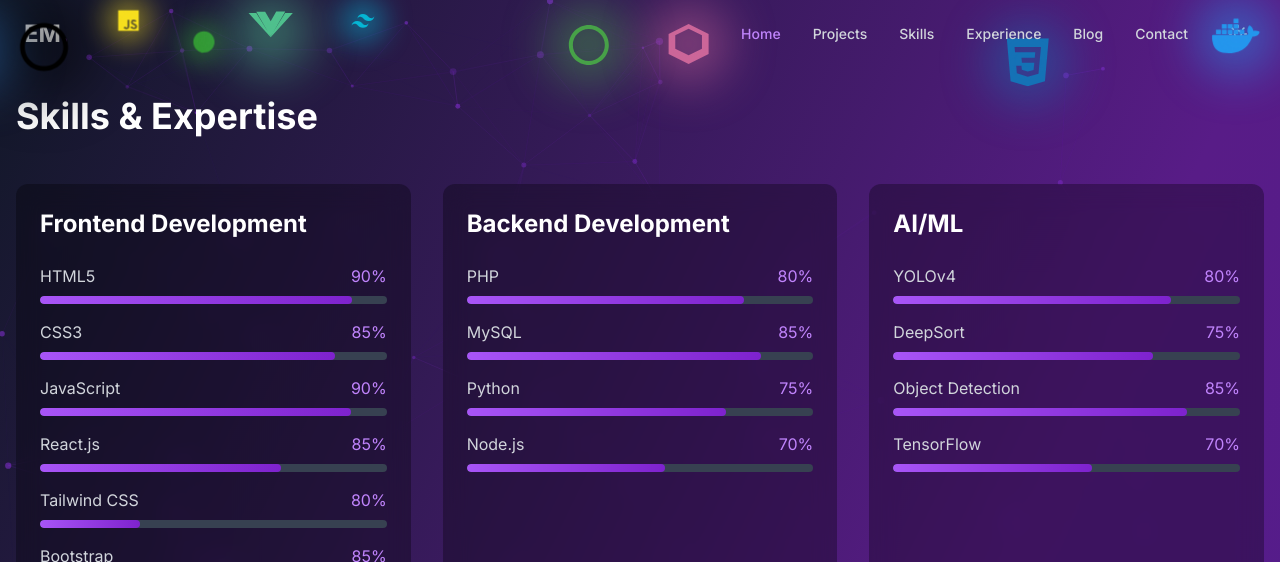
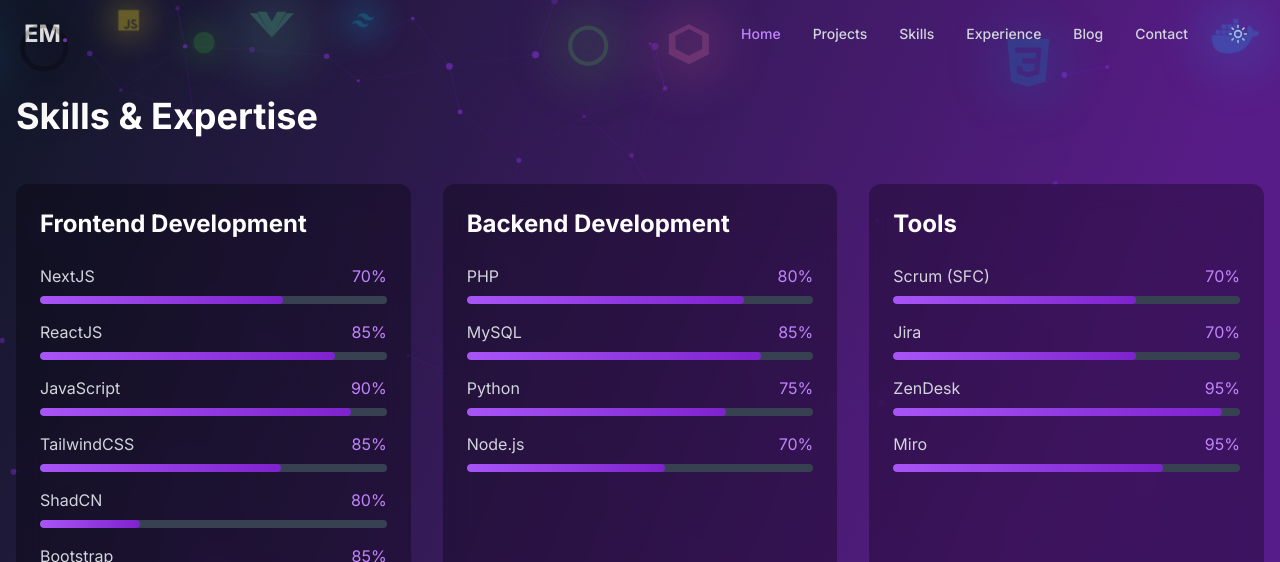
Before and after one commit to emamulmursalin47/portfolio-2025, a React (Vite) app: page /skills in a window 1280 px wide. Shown: the top 562 px of the page. Built offline with nearby package versions, Linux system fonts and the light colour scheme.

Commit message:
Included Correct SKills

```diff
--- a/src/components/FloatingIcons.tsx
+++ b/src/components/FloatingIcons.tsx
@@ -148,7 +148,7 @@
 
     return (
       <div className="  ">
-        <div ref={iconsContainerRef} className="absolute inset-0 flex items-center justify-center">
+        <div ref={iconsContainerRef} className="absolute inset-0 flex items-center opacity-35 justify-center">
           {techStack.map((tech) => (
             <motion.div
               key={tech.id}
--- a/src/components/Header.tsx
+++ b/src/components/Header.tsx
@@ -47,7 +47,7 @@
         isScrolled ? 'bg-black/80 backdrop-blur-md' : 'bg-transparent'
       }`}
     >
-       <FloatingIcons/>
+     <FloatingIcons/>
       <nav className="container mx-auto px-6 py-4 flex items-center justify-between">
         <Link to="/" className="text-2xl font-bold text-white">
           EM<span className="text-purple-500">.</span>
--- a/src/routes/Skills.tsx
+++ b/src/routes/Skills.tsx
@@ -18,11 +18,11 @@
     {
       title: 'Frontend Development',
       skills: [
-        { name: 'HTML5', level: 90 },
-        { name: 'CSS3', level: 85 },
+        { name: 'NextJS', level: 70 },
+        { name: 'ReactJS', level: 85 },
         { name: 'JavaScript', level: 90 },
-        { name: 'React.js', level: 85 },
-        { name: 'Tailwind CSS', level: 80 },
+        { name: 'TailwindCSS', level: 85 },
+        { name: 'ShadCN', level: 80 },
         { name: 'Bootstrap', level: 85 },
       ],
     },
@@ -33,6 +33,26 @@
         { name: 'MySQL', level: 85 },
         { name: 'Python', level: 75 },
         { name: 'Node.js', level: 70 },
+      ],
+    },
+    {
+      title: 'Tools',
+      skills: [
+        { name: 'Scrum (SFC)', level: 70 },
+        { name: 'Jira', level: 70 },
+        { name: 'ZenDesk', level: 95 },
+        { name: 'Miro', level: 95 },
+      ],
+    },
+    {
+      title: 'Comfortable',
+      skills: [
+        { name: 'Github', level: 70 },
+        { name: 'C', level: 70 },
+        { name: 'C++', level: 90 },
+        { name: 'Java', level: 60 },
+        { name: 'Firebase', level: 95 },
+        { name: 'Linux', level: 75 },
       ],
     },
     {
@@ -159,8 +179,8 @@
 
   return (
     <div className="container mx-auto px-4 py-24" id="skills">
-      <div>
-        <h1 className="text-4xl font-bold text-white mb-12">Skills & Expertise</h1>
+      <div className=''>
+        <h1 className="text-4xl  font-bold text-white mb-12">Skills & Expertise</h1>
 
         <div className="grid grid-cols-1 md:grid-cols-2 lg:grid-cols-3 gap-8">
           {skillCategories.map((category, categoryIndex) => (
@@ -191,10 +211,10 @@
           ))}
         </div>
 
-        <div className="mt-12 grid grid-cols-1 md:grid-cols-2 gap-8">
+        <div className="mt-12 w-[600px] grid grid-cols-12 md:grid-cols-1 gap-8">
           <div
             ref={certificationRef}
-            className="bg-black/30 backdrop-blur-md rounded-xl p-6"
+            className="bg-black/30 backdrop-blur-md  rounded-xl p-6"
           >
             <h2 className="text-2xl font-bold text-white mb-6">Certifications</h2>
             <div className="space-y-4">
@@ -213,32 +233,7 @@
             </div>
           </div>
 
-          <div
-            ref={toolsRef}
-            className="bg-black/30 backdrop-blur-md rounded-xl p-6"
-          >
-            <h2 className="text-2xl font-bold text-white mb-6">Tools & Technologies</h2>
-            <div className="grid grid-cols-2 gap-4">
-              {[
-                'GitHub',
-                'Linux',
-                'Adobe Illustrator',
-                'SEO',
-                'Docker',
-                'AWS',
-                'Figma',
-                'VS Code',
-              ].map((tool, index) => (
-                <div
-                  key={index}
-                  className="flex items-center gap-2 text-gray-300"
-                >
-                  <div className="w-2 h-2 bg-purple-500 rounded-full" />
-                  {tool}
-                </div>
-              ))}
-            </div>
-          </div>
+
         </div>
       </div>
 
@@ -248,7 +243,7 @@
         transition={{ duration: 0.5, delay: 0.3 }}
         className="mt-16"
       >
-        <h2 className="text-3xl font-bold text-gray-900 dark:text-white mb-8">GitHub Statistics</h2>
+        <h2 className="text-3xl font-bold text-white dark:text-white mb-8">GitHub Statistics</h2>
         <div className="grid grid-cols-1 lg:grid-cols-2 gap-8 mb-8">
 
 
```
